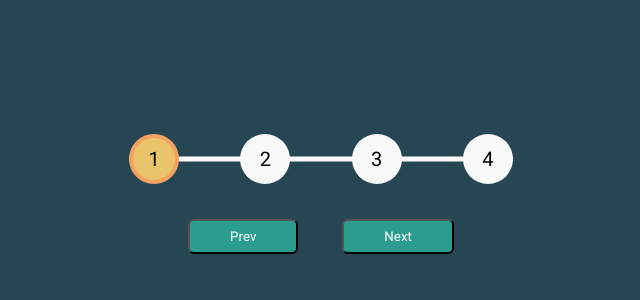
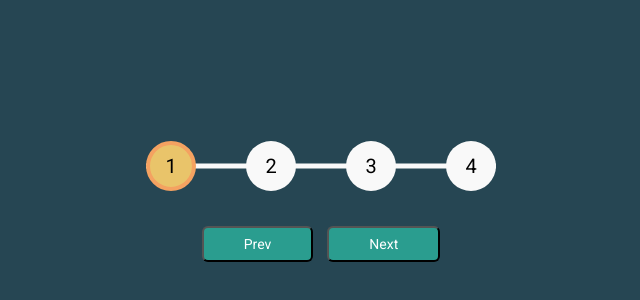
Before and after one commit to Pascha-404/Progress-Steps-3, a plain HTML site: page index.html in a window 1280 px wide. Shown: the part 196-496 px from the top of the page, without its empty margins (319-959 px from the left). Drawn offline with Linux system fonts and the light colour scheme.

Commit message:
small fixes

```diff
--- a/style.css
+++ b/style.css
@@ -29,8 +29,9 @@ body {
     position: relative;
     display: flex;
     justify-content: space-between;
-    width: 30vw;
-    margin-bottom: 15px;
+    margin-bottom: 30px;
+    max-width: 100%;
+    width: 350px;
 }
 
 .circleContainer::before {
@@ -54,14 +55,14 @@ body {
     top: 50%;
     transform: translateY(-50%);
     z-index: -1;
-    transition: width .3s ease;
+    transition: width .5s ease;
 }
 
 .circle.active {
     border: 4px solid #F4A261;
     background-color: #E9C46A;
-    transition: rotate border background 300ms ease;
-    transform: rotate(360deg);
+    transition: border, background 700ms ease;
+
 }
 
 .circle {
@@ -73,16 +74,18 @@ body {
     border-radius: 50%;
     background-color: var(--fill-empty);
     font-size: 20px;
-    transition: rotate 300ms ease-out;
+    transition: border, background 700ms ease-out;
 }
 
 .btn {
     padding: 8px 40px;
-    margin: 20px;
     background-color: var(--fill-full);
     border-radius: 6px;
     color: white;
-    font-family: var(--fill-empty);
+    font-family: inherit;
+    margin: 5px;
+    font-size: 14px;
+    cursor: pointer;
 }
 
 .btn:active{
@@ -92,3 +95,8 @@ body {
 .btn:focus{
     outline: none;
 }
+
+.btn:disabled{
+    background-color: grey;
+    cursor: not-allowed;
+}
```
